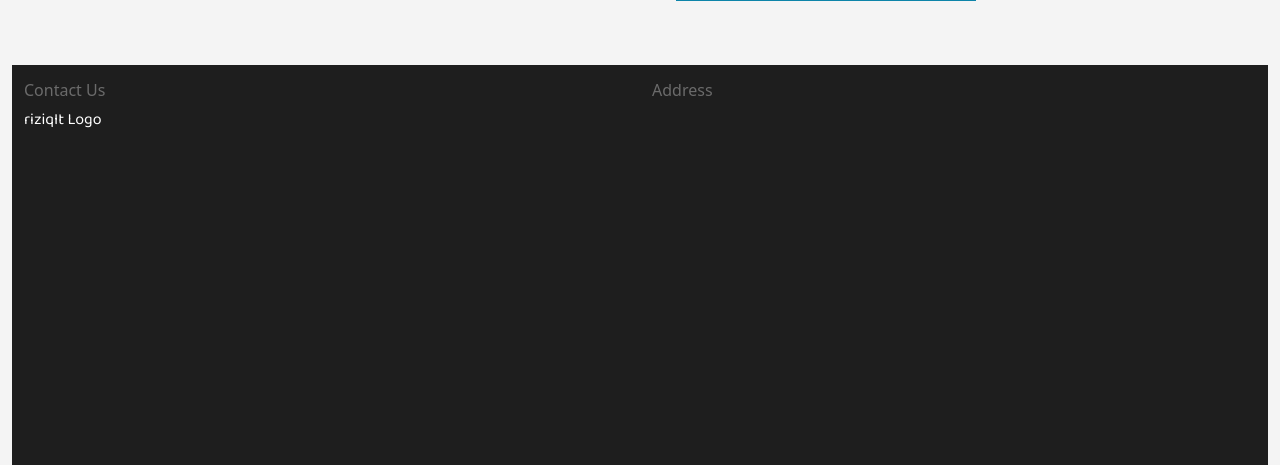
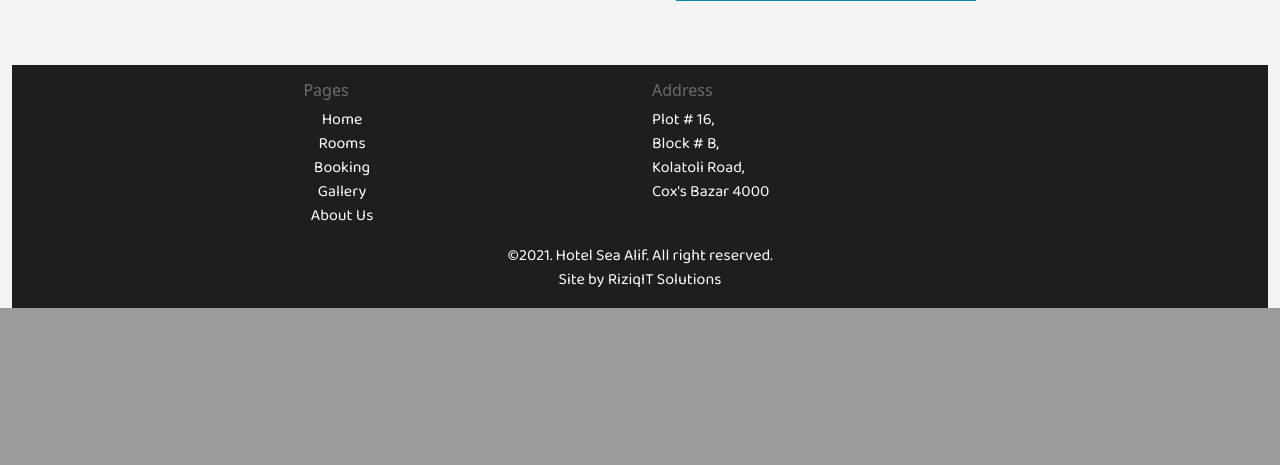
Before and after one commit to AJBrohi/hotel-sea-alif-site, a PHP site: page / in a window 1280 px wide. Shown: the part 1401-1866 px from the top of the page. After the commit the page ends 1709 px from the top, so only its background shows below. Run offline with PHP 8.4, Linux system fonts and the light colour scheme; some libraries are stand-ins or nearby versions.

Commit message:
interface done

```diff
--- a/assets/css/style.css
+++ b/assets/css/style.css
@@ -84,7 +84,15 @@ h1,h2,h3,h4,h5,h6{
 
 /* footer */
 #footer{
-    height: 400px;
+    height: auto;
     background-color: #1e1e1e;
     color: white;
 }
+
+.center{
+    text-align: center;
+}
+
+.li-decor{
+    list-style: none;
+}
--- a/index.html
+++ b/index.html
@@ -138,28 +138,35 @@
             </div>
         </section>
         <!-- end gallery & video -->
-
-        <!-- start footer -->
-        <section id="footer" class="container mt-5">
-            <div class="row">
-                <div class="col-md-6 mt-3">
-                    <h6>Contact Us</h6>
-                </div>
-                <div class="col-md-6 mt-3">
-                    <h6>Address</h6>
-                </div>
-            </div>
-            <div class="row">
-                <p>riziqIt Logo</p>
-            </div>
-        </section>
-        <!-- end footer -->
     </main>
     <!-- end #main -->
 
     <!-- start #footer -->
     <footer>
-
+        <section id="footer" class="container mt-5">
+            <div class="row">
+                <div class="col-md-6 mt-3 center">
+                    <h6>Pages</h6>
+                    <ul class="li-decor">
+                        <li>Home</li>
+                        <li>Rooms</li>
+                        <li>Booking</li>
+                        <li>Gallery</li>
+                        <li>About Us</li>
+                    </ul>
+                </div>
+                <div class="col-md-6 mt-3">
+                    <h6>Address</h6>
+                    <p>Plot # 16,<br>
+                    Block # B, <br>
+                    Kolatoli Road, <br>
+                    Cox's Bazar 4000</p>
+                </div>
+            </div>
+            <div class="row">
+                <div class="center"><p>©2021. Hotel Sea Alif.  All right reserved.  <br> Site by RiziqIT Solutions</p></div>
+            </div>
+        </section>
     </footer>
     <!-- end #footer -->
     </div>
```
